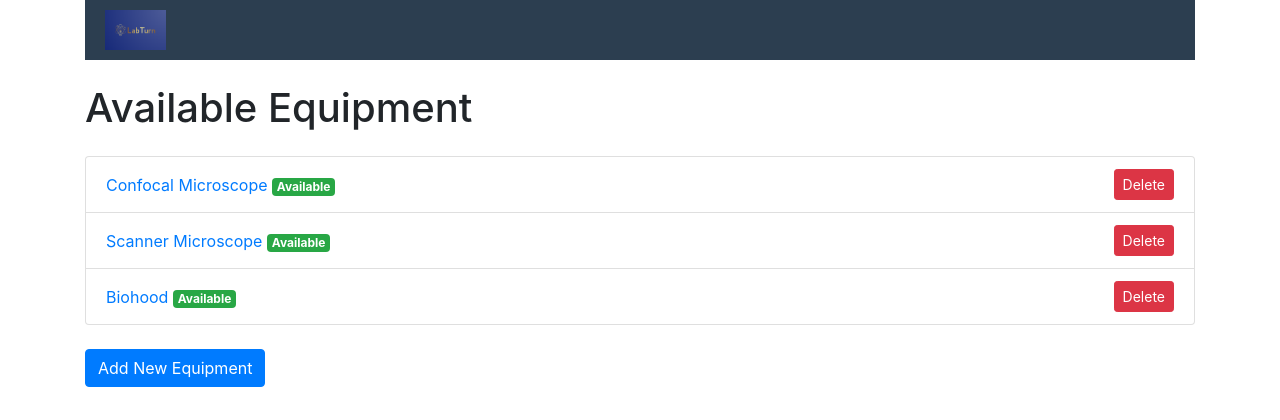
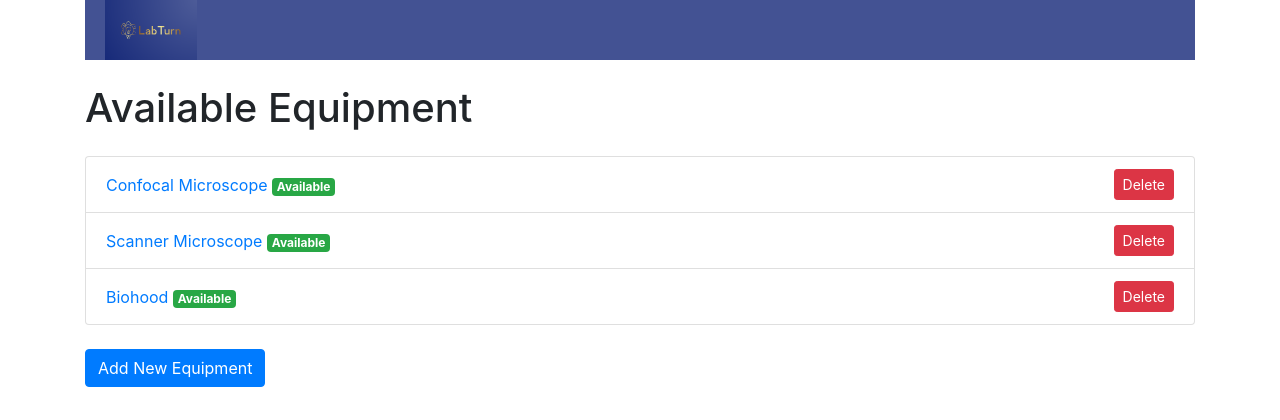
Before and after one commit to santiagomonl/LabTurn-A-Lab-Equipment-Booking-System, a Flask app: page / in a window 1280 px wide. Shown: the top 420 px of the page. Run offline with Flask 2, Linux system fonts and the light colour scheme; data comes from the database, SQL or seed files in the repository; some libraries are stand-ins or nearby versions.

Commit message:
edit logo and bar color

```diff
--- a/templates/index.html
+++ b/templates/index.html
@@ -8,14 +8,14 @@
     <!-- Add custom CSS for the logo and top bar -->
     <style>
         .top-bar {
-            background-color: #2c3e50;
+            background-color: #435293;
             height: 60px;
             display: flex;
             align-items: center;
             padding: 0 20px;
         }
         .logo {
-            height: 40px;
+            height: 60px;
         }
         .logo img {
             height: 100%;
```
